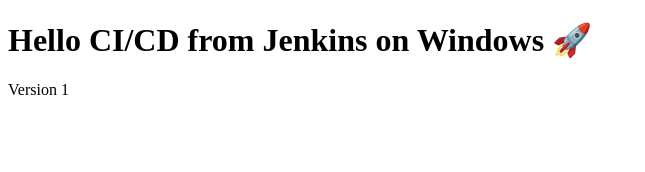
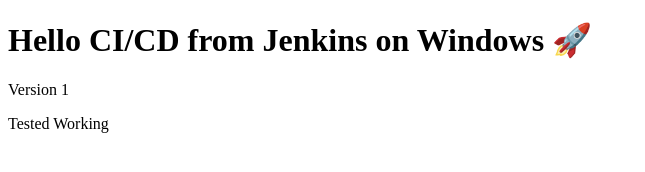
Before and after one commit to ravindransamy/CICD, a plain HTML site: page index.html in a window 1280 px wide. Shown: the whole page, without its empty margins (0-645 px from the left). Drawn offline with Linux system fonts and the light colour scheme.

```diff
--- a/index.html
+++ b/index.html
@@ -3,5 +3,6 @@
 <body>
 <h1>Hello CI/CD from Jenkins on Windows 🚀</h1>
 <p>Version 1</p>
+<p>Tested Working</p>
 </body>
 </html>
```
Also changed, not shown: 1 other file.
